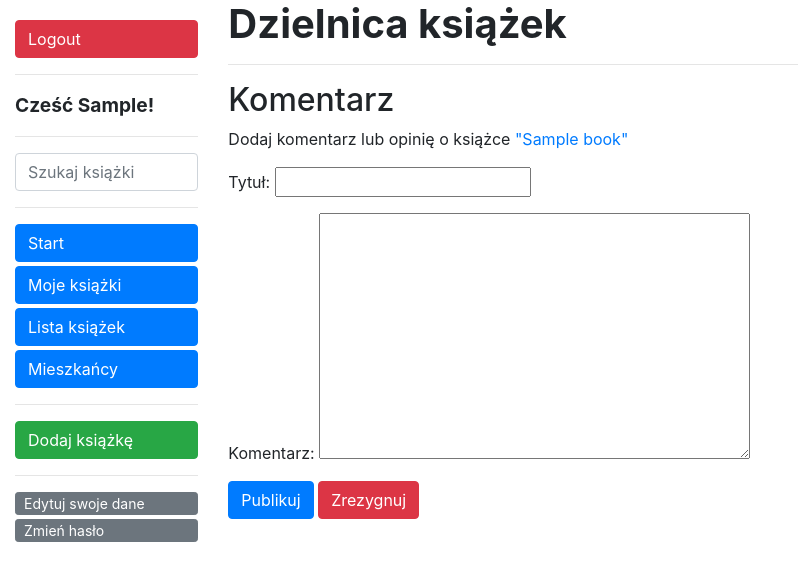
After one commit to jackom09/bookdistrict, a Django app: page /catalog/books/1/add_comment/ in a window 1280 px wide. The commit adds this page. Shown: the top 581 px of the page, without its empty margins (0-798 px from the left). Run offline with Django 3.2, Linux system fonts and the light colour scheme; a user stored in the database is signed in; tables that the repository leaves empty hold one stand-in row (values such as "Sample post"); some libraries are stand-ins or nearby versions.

Commit message:
1. A model allowing for adding a comment to a book added 2. Right side panel added to grid layout

```diff
--- a/bookdistrict/settings.py
+++ b/bookdistrict/settings.py
@@ -20,7 +20,7 @@ BASE_DIR = os.path.dirname(os.path.dirname(os.path.abspath(__file__)))
 # See https://docs.djangoproject.com/en/2.1/howto/deployment/checklist/
 
 # SECURITY WARNING: keep the secret key used in production secret!
-SECRET_KEY = os.environ['SECRET_KEY']
+SECRET_KEY = 't)r5\=n3v(ey&0gk5x3li*i5%p$l!i&t_^iw1\=a*w7-az&e\=%lo'
 
 # SECURITY WARNING: don't run with debug turned on in production!
 DEBUG = True
--- a/catalog/forms.py
+++ b/catalog/forms.py
@@ -1,6 +1,6 @@
 from django.contrib.auth.forms import UserCreationForm
 from django.forms import CharField, EmailField
-from django.forms import Form, ModelForm, Textarea, TextInput, NumberInput
+from django.forms import ModelForm, Textarea, TextInput, NumberInput
 from .models import Book, User
 
 
--- a/catalog/models.py
+++ b/catalog/models.py
@@ -95,3 +95,17 @@ class Reservation(models.Model):
     @property
     def has_borrow_status(self):
         return self.status == 'W'
+
+
+class MemberComment(models.Model):
+    member = models.ForeignKey(User, on_delete=models.CASCADE)
+    book = models.ForeignKey(Book, on_delete=models.CASCADE)
+    title = models.CharField(max_length=200)
+    comment_text = models.TextField()
+    created = models.DateTimeField(auto_now_add=True)
+
+    class Meta:
+        ordering = ['-created']
+
+    def __str__(self):
+        return f'{self.title}'
--- a/catalog/templates/base.html
+++ b/catalog/templates/base.html
@@ -50,10 +50,13 @@
           </ul>
         {% endblock %}
       </div>
-      <div class="col-sm-10 ">
+      <div class="col-sm-8 ">
         <h1 class="font-weight-bold">Dzielnica książek</h1>
         <hr/>
         {% block content %}{% endblock %}
+      </div>
+      <div class="col-sm-2">
+        {% block rightbar %}{% endblock %}
       </div>
     </div>
   </div>
--- /dev/null
+++ b/catalog/templates/catalog/comment_create.html
@@ -0,0 +1,15 @@
+{% extends 'base.html' %}
+
+{% block title %}Komentarz{% endblock %}
+
+{% block content %}
+  <h2>Komentarz</h2>
+  <p>Dodaj komentarz lub opinię o książce <a href="{% url 'book_detail' book.pk %}">"{{ book.title }}"</a></p>
+  <form method="post">
+    {% csrf_token %}
+    <p>Tytuł: {{ form.title }}</p>
+    <p>Komentarz: {{ form.comment_text }}</p>
+    <input class="btn btn-primary" type="submit" value="Publikuj"/>
+    <a class="btn btn-danger" href="{% url 'book_detail' book.pk %}">Zrezygnuj</a>
+  </form>
+{% endblock %}
--- a/catalog/urls.py
+++ b/catalog/urls.py
@@ -8,6 +8,8 @@ urlpatterns = [
     path('books/', views.BookList.as_view(), name='book_list'),
     path('books/my_books/', views.MyBookList.as_view(), name='my_book_list'),
     path('books/<int:pk>/', views.BookDetail.as_view(), name='book_detail'),
+    path('books/<int:pk>/add_comment/', views.CommentCreate.as_view(), name='comment_create'),
+    path('books/<int:pk>/comment/<int:comment_pk>/delete/', views.CommentDelete.as_view(), name='comment_delete'),
     path('books/add/', views.BookCreate.as_view(), name='book_add'),
     path('books/<int:pk>/update/', views.BookUpdate.as_view(), name='book_update'),
     path('books/<int:pk>/update/status', views.BookUpdateStatus.as_view(), name='book_status_change'),
--- a/catalog/views.py
+++ b/catalog/views.py
@@ -1,10 +1,10 @@
-from django.shortcuts import HttpResponseRedirect
+from django.shortcuts import HttpResponseRedirect, get_object_or_404
 from django.urls import reverse, reverse_lazy
 from django.db.models import Q
 from django.views.generic import TemplateView, ListView, DetailView, RedirectView
 from django.views.generic import CreateView, UpdateView, DeleteView
 from django.contrib.auth.mixins import LoginRequiredMixin
-from .models import User, Book, Reservation
+from .models import User, Book, Reservation, MemberComment
 from .forms import BookCreateForm, SignUpForm, UserEditForm
 
 
@@ -112,7 +112,7 @@ class BookDetail(LoginRequiredMixin, DetailView):
 
     def get_context_data(self, **kwargs):
         context = super().get_context_data(**kwargs)
-        context[''] = ''
+        context['comments'] = MemberComment.objects.filter(book=self.object)
         return context
 
 
@@ -137,7 +137,7 @@ class BookUpdate(LoginRequiredMixin, UpdateView):
 
     # wykonuje tylko przekierowanie jeżeli user to nie owner
     def get(self, request, *args, **kwargs):
-        book = Book.objects.get(pk=self.kwargs['pk'])
+        book = get_object_or_404(Book, pk=self.kwargs['pk'])
         if request.user != book.owner:
             return HttpResponseRedirect(reverse('my_book_list'))
         return super(BookUpdate, self).get(request, *args, **kwargs)
@@ -147,7 +147,7 @@ class BookUpdateStatus(LoginRequiredMixin, RedirectView):
     pattern_name = 'book_update'
 
     def get(self, request, *args, **kwargs):
-        book = Book.objects.get(pk=self.kwargs['pk'])
+        book = get_object_or_404(Book, pk=self.kwargs['pk'])
         if book.is_unavailable:
             book.status = 'D'
         elif book.is_available:
@@ -163,7 +163,7 @@ class BookDelete(LoginRequiredMixin, DeleteView):
 
     # wykonuje tylko przekierowanie jeżeli user to nie owner
     def get(self, request, *args, **kwargs):
-        book = Book.objects.get(pk=self.kwargs['pk'])
+        book = get_object_or_404(Book, pk=self.kwargs['pk'])
         if request.user != book.owner:
             return HttpResponseRedirect(reverse('my_book_list'))
         return super(BookDelete, self).get(request, *args, **kwargs)
@@ -185,7 +185,7 @@ class ShowInterest(LoginRequiredMixin, RedirectView):
     pattern_name = 'book_detail'
 
     def get(self, request, *args, **kwargs):
-        book = Book.objects.get(pk=self.kwargs['pk'])
+        book = get_object_or_404(Book, pk=self.kwargs['pk'])
         member = request.user
 
         if Reservation.objects.filter(book=book, member=member).exists():
@@ -200,9 +200,9 @@ class WithdrawInterest(LoginRequiredMixin, RedirectView):
     pattern_name = reverse_lazy('book_list')
 
     def get(self, request, *args, **kwargs):
-        book = Book.objects.get(pk=self.kwargs['pk'])
+        book = get_object_or_404(Book, pk=self.kwargs['pk'])
         member = request.user
-        reservation = Reservation.objects.get(book=book, member=member)
+        reservation = get_object_or_404(Reservation, book=book, member=member)
 
         if reservation.has_borrow_status:
             return HttpResponseRedirect(reverse('book_list'))
@@ -216,9 +216,9 @@ class BorrowBook(LoginRequiredMixin, RedirectView):
     pattern_name = reverse_lazy('book_detail')
 
     def get(self, request, *args, **kwargs):
-        book = Book.objects.get(pk=self.kwargs['book_pk'])
-        member = User.objects.get(pk=self.kwargs['member_pk'])
-        reservation = Reservation.objects.get(book=book, member=member)
+        book = get_object_or_404(Book, pk=self.kwargs['book_pk'])
+        member = get_object_or_404(User, pk=self.kwargs['member_pk'])
+        reservation = get_object_or_404(Reservation, book=book, member=member)
 
         book.status = 'W'
         book.save()
@@ -232,12 +232,54 @@ class ReturnBook(LoginRequiredMixin, RedirectView):
     pattern_name = reverse_lazy('book_list')
 
     def get(self, request, *args, **kwargs):
-        book = Book.objects.get(pk=self.kwargs['book_pk'])
-        member = User.objects.get(pk=self.kwargs['member_pk'])
-        reservation = Reservation.objects.get(book=book, member=member)
+        book = get_object_or_404(Book, pk=self.kwargs['book_pk'])
+        member = get_object_or_404(User, pk=self.kwargs['member_pk'])
+        reservation = get_object_or_404(Reservation, book=book, member=member)
 
         book.status = 'D'
         book.save()
         reservation.delete()
 
         return HttpResponseRedirect(reverse('book_detail', kwargs={'pk': book.pk}))
+
+
+class CommentCreate(LoginRequiredMixin, CreateView):
+    model = MemberComment
+    fields = ['title', 'comment_text']
+    context_object_name = 'comment'
+    template_name = 'catalog/comment_create.html'
+
+    def form_valid(self, form):
+        form.instance.member = self.request.user
+        form.instance.book = get_object_or_404(Book, pk=self.kwargs['pk'])
+        return super().form_valid(form)
+
+    def get_success_url(self):
+        pk = self.kwargs['pk']
+        return reverse_lazy('book_detail', kwargs={'pk': pk})
+
+    def get_context_data(self, **kwargs):
+        context = super().get_context_data(**kwargs)
+        context['book'] = get_object_or_404(Book, pk=self.kwargs['pk'])
+        return context
+
+
+class CommentDelete(LoginRequiredMixin, DeleteView):
+    model = MemberComment
+    context_object_name = 'comment'
+    template_name = 'catalog/book_confirm_delete.html'
+
+    # wykonuje tylko przekierowanie jeżeli user to nie owner lub administrator
+    def get(self, request, *args, **kwargs):
+        comment = MemberComment.objects.get(pk=self.kwargs['comment_pk'])
+        if request.user != comment.member or not request.user.is_superuser:
+            return HttpResponseRedirect(reverse('my_book_list'))
+        return super(CommentDelete, self).get(request, *args, **kwargs)
+
+    def get_object(self, queryset=None):
+        comment = get_object_or_404(MemberComment, pk=self.kwargs['comment_pk'])
+        return comment
+
+    def get_success_url(self):
+        pk = self.kwargs['pk']
+        return reverse_lazy('book_detail', kwargs={'pk': pk})
```
Also changed, not shown: catalog/templates/catalog/book_detail.html (+19 -3 lines), catalog/templates/catalog/comment_confirm_delete.html (added, +15 -0 lines), catalog/templates/catalog/member_list.html (+12 -10 lines).
